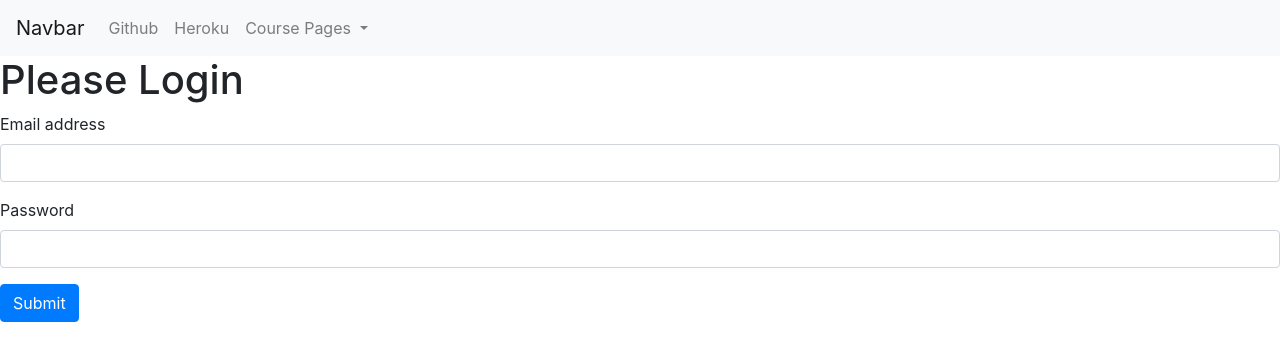
After one commit to PatrickVienne/WD1Site, a Flask app: page /login in a window 1280 px wide. The commit adds this page. Shown: the top 361 px of the page. Run offline with Flask 2, Linux system fonts and the light colour scheme; some libraries are stand-ins or nearby versions.

Commit message:
class 05.12.2019

```diff
--- a/main.py
+++ b/main.py
@@ -5,8 +5,6 @@ import string
 
 import hashlib
 
-from flask import request
-from flask import url_for
 
 N_USERS = 10
 N_RECEIPES = 10
@@ -17,13 +15,14 @@ db = model.db
 
 db.create_all()
 
-hasher = hashlib.blake2b()
+
 
 
 def hash_password(password):
+    hasher = hashlib.sha512()
     password = password.encode('utf-8')
     hasher.update(password)
-    return hasher.digest()
+    return hasher.hexdigest()
 
 def create_dummy_users():
     users = []
@@ -170,6 +169,31 @@ def account_edit(account_id):
         return flask.redirect(flask.url_for('accounts'))
 
 
+@app.route("/login", methods=['GET', 'POST'])
+def login():
+    current_request = flask.request
+    if current_request.method=='GET':
+        return flask.render_template('login.html')
+    elif current_request.method == 'POST':
+        email = current_request.form.get('email')
+        password = current_request.form.get('password')
+        user = db.query(model.User).filter_by(email=email).first()
+        if user is None:
+            print("User does not exist")
+            return flask.redirect(flask.url_for('login'))
+        else:
+            if hash_password(password) == user.password:
+                return flask.redirect(flask.url_for('index'))
+            else:
+                return flask.redirect(flask.url_for('forbidden'))
+
+
+@app.route("/forbidden")
+def forbidden():
+    return flask.render_template('forbidden.html')
+
+
+
 if __name__ == '__main__':
     add_dummy_data()
     app.run()
--- a/model.py
+++ b/model.py
@@ -12,9 +12,9 @@ db = sqla_wrapper.SQLAlchemy(os.getenv("DATABASE_URL", f"sqlite:///{SQLITE_FILE}
 
 class User(db.Model):
     id = db.Column(db.Integer, primary_key=True)
-    username = db.Column(db.String, unique=True)
-    email = db.Column(db.String, unique=True)
-    password = db.Column(db.String)
+    username = db.Column(db.String, unique=True, nullable=False)
+    email = db.Column(db.String, unique=True, nullable=False)
+    password = db.Column(db.String, nullable=False)
 
 
 class Receipe(db.Model):
--- a/templates/frame.html
+++ b/templates/frame.html
@@ -12,7 +12,7 @@
           href="https://stackpath.bootstrapcdn.com/bootstrap/4.3.1/css/bootstrap.min.css"
           integrity="sha384-ggOyR0iXCbMQv3Xipma34MD+dH/1fQ784/j6cY/iJTQUOhcWr7x9JvoRxT2MZw1T"
           crossorigin="anonymous">
-
+    <link rel="stylesheet" href="https://cdnjs.cloudflare.com/ajax/libs/font-awesome/5.11.12/css/font-awesome.min.css">
     {% block css %}
     {% endblock css %}
 
@@ -48,7 +48,10 @@
                     <a class="dropdown-item" href={{url_for('secret_number_game')}}>Secret Number</a>
                 </div>
             </li>
+            <li class="nav-item">
+            </li>
         </ul>
+
     </div>
 </nav>
 
--- /dev/null
+++ b/templates/login.html
@@ -0,0 +1,27 @@
+{% extends "frame.html" %}
+
+{% block title %}
+login
+{% endblock title %}
+
+{% block css %}
+{% endblock css %}
+
+{% block content %}
+<h1>Please Login</h1>
+
+
+<form method="post">
+    <div class="form-group">
+        <label for="exampleInputEmail1">Email address</label>
+        <input name="email" type="email" class="form-control" id="exampleInputEmail1" aria-describedby="emailHelp">
+    </div>
+    <div class="form-group">
+        <label for="exampleInputPassword1">Password</label>
+        <input name="password" type="password" class="form-control" id="exampleInputPassword1">
+    </div>
+    <button type="submit" class="btn btn-primary">Submit</button>
+</form>
+
+
+{% endblock content %}
```
Also changed, not shown: templates/forbidden.html (added, +14 -0 lines).
